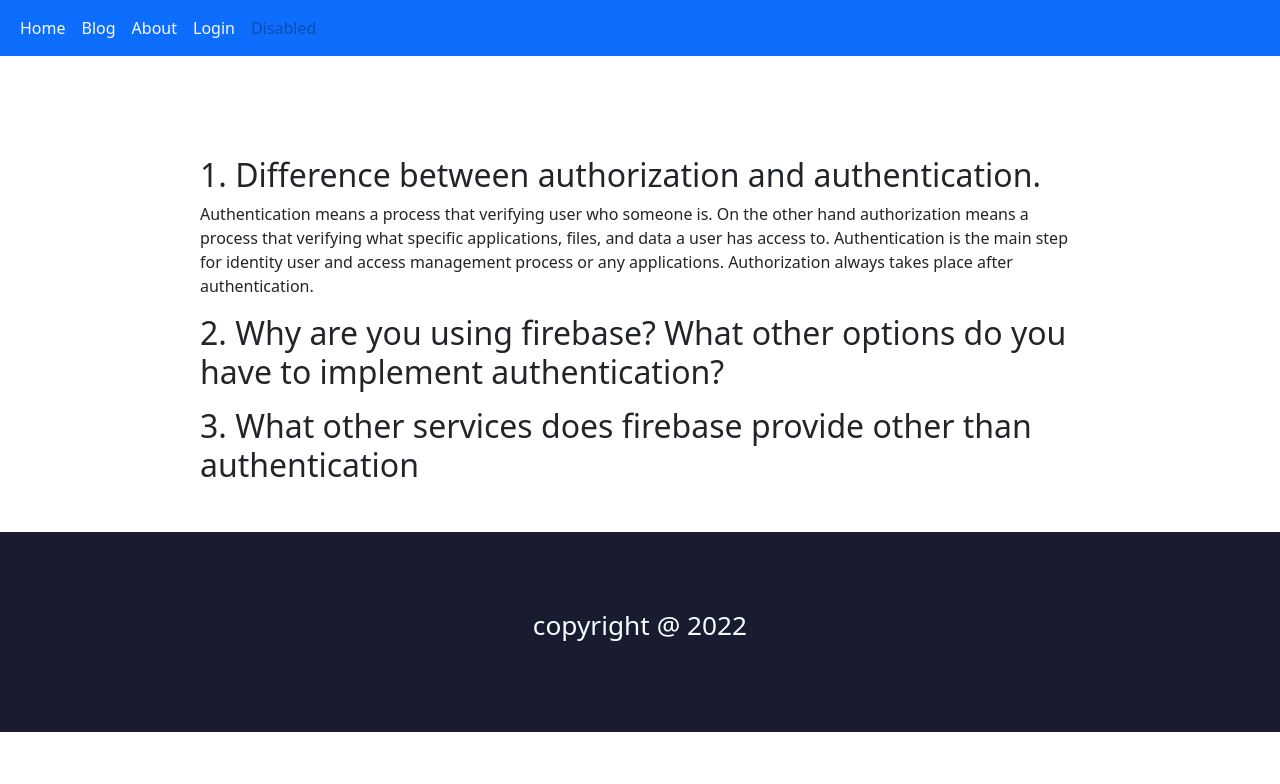
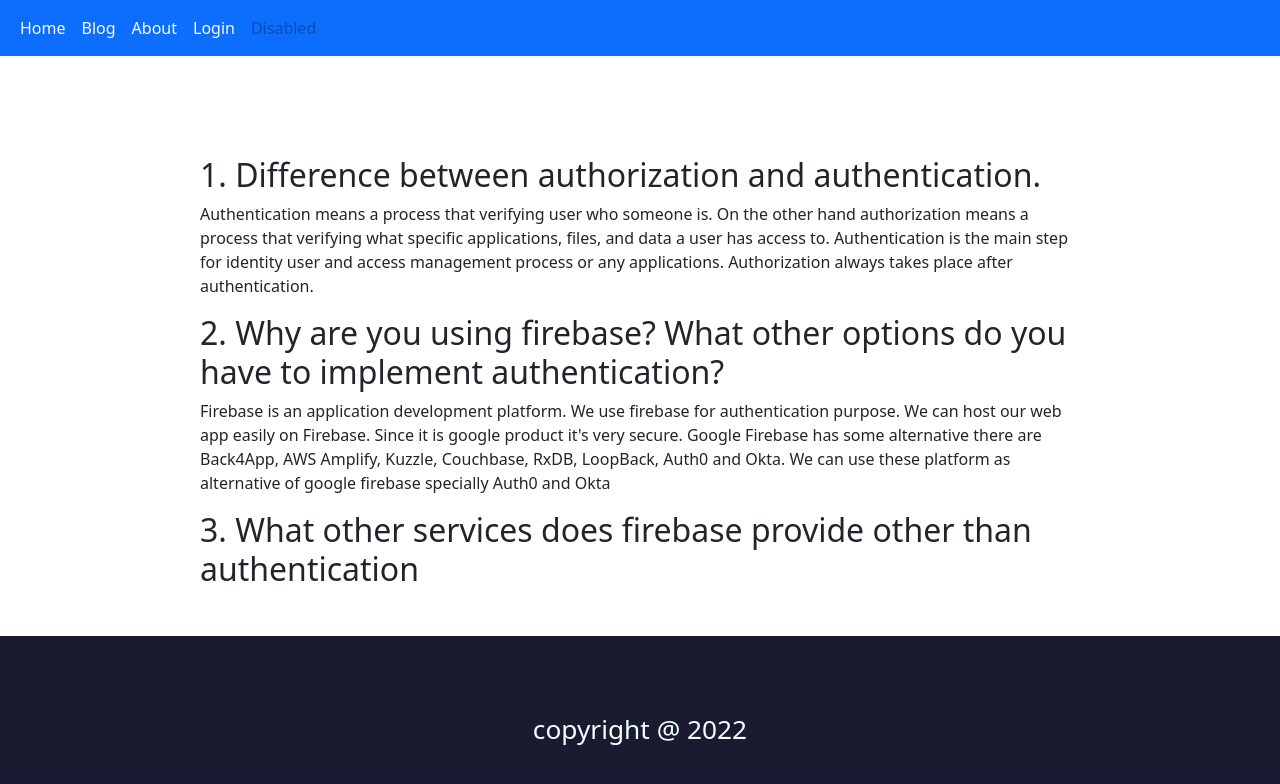
Before and after one commit to tamim542/-independent-service-provider_assignment-10, a React (Create React App) app: page /blog in a window 1280 px wide. Shown: the top 784 px of the page. Built offline with nearby package versions, Linux system fonts and the light colour scheme; no server answers.

Commit message:
question answer one and two

```diff
--- a/src/component/Blog/Blog.js
+++ b/src/component/Blog/Blog.js
@@ -8,7 +8,7 @@ const Blog = () => {
             <p>Authentication means a process that verifying user who someone is. On the other hand authorization means a process that verifying what specific applications, files, and data a user has access to. Authentication is the main step for identity user and access management process or any applications. Authorization always takes place after authentication. </p>
 
             <h2>2. Why are you using firebase? What other options do you have to implement authentication?</h2>
-            <p></p>
+            <p>Firebase is an application development platform. We use firebase for authentication purpose. We can host our web app easily on Firebase. Since it is google product it's very secure. Google Firebase has some alternative there are Back4App, AWS Amplify, Kuzzle, Couchbase, RxDB, LoopBack, Auth0 and Okta. We can use these platform as alternative of google firebase specially Auth0 and Okta</p>
 
             <h2>3.  What other services does firebase provide other than authentication</h2>
             <p></p>
```
